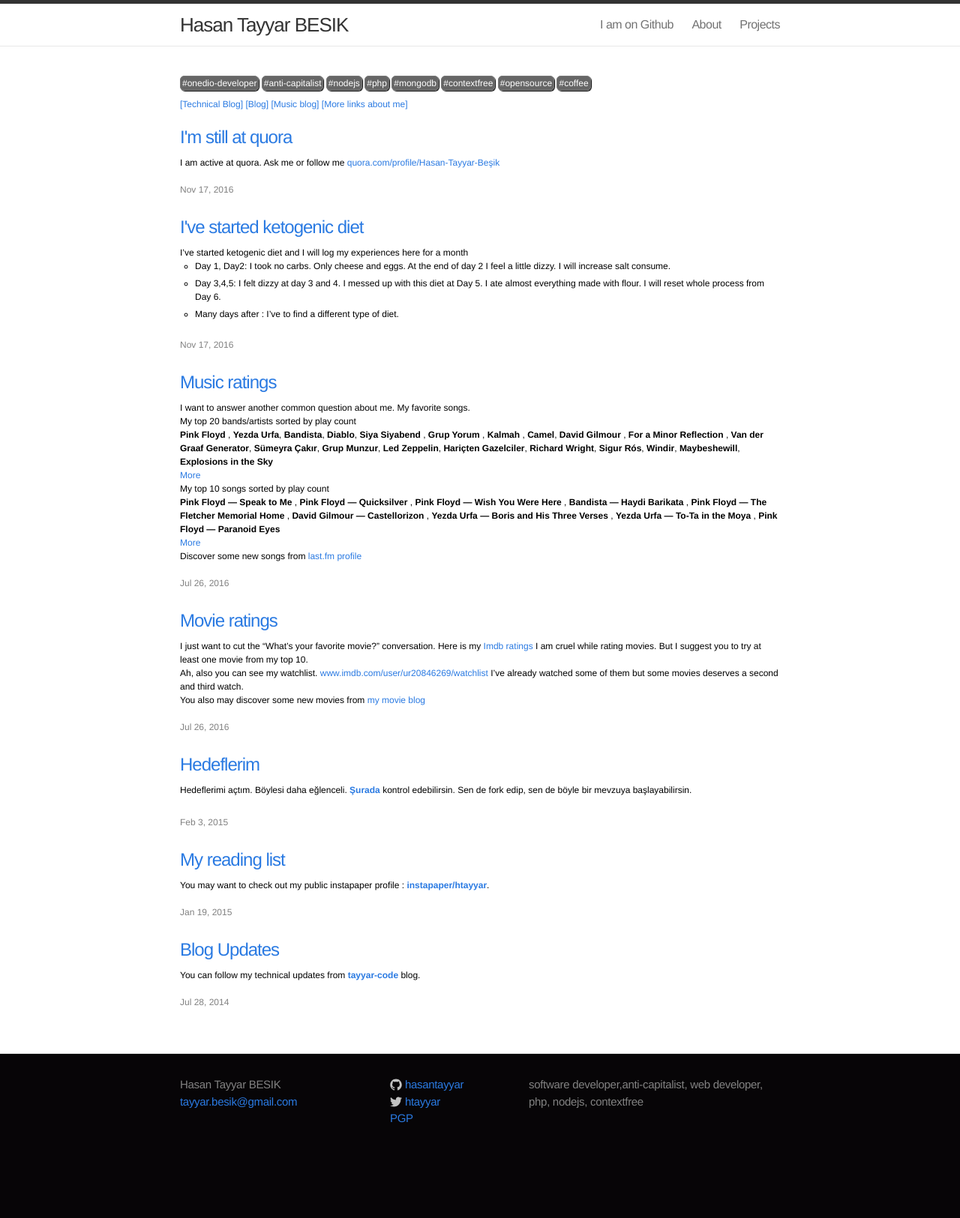
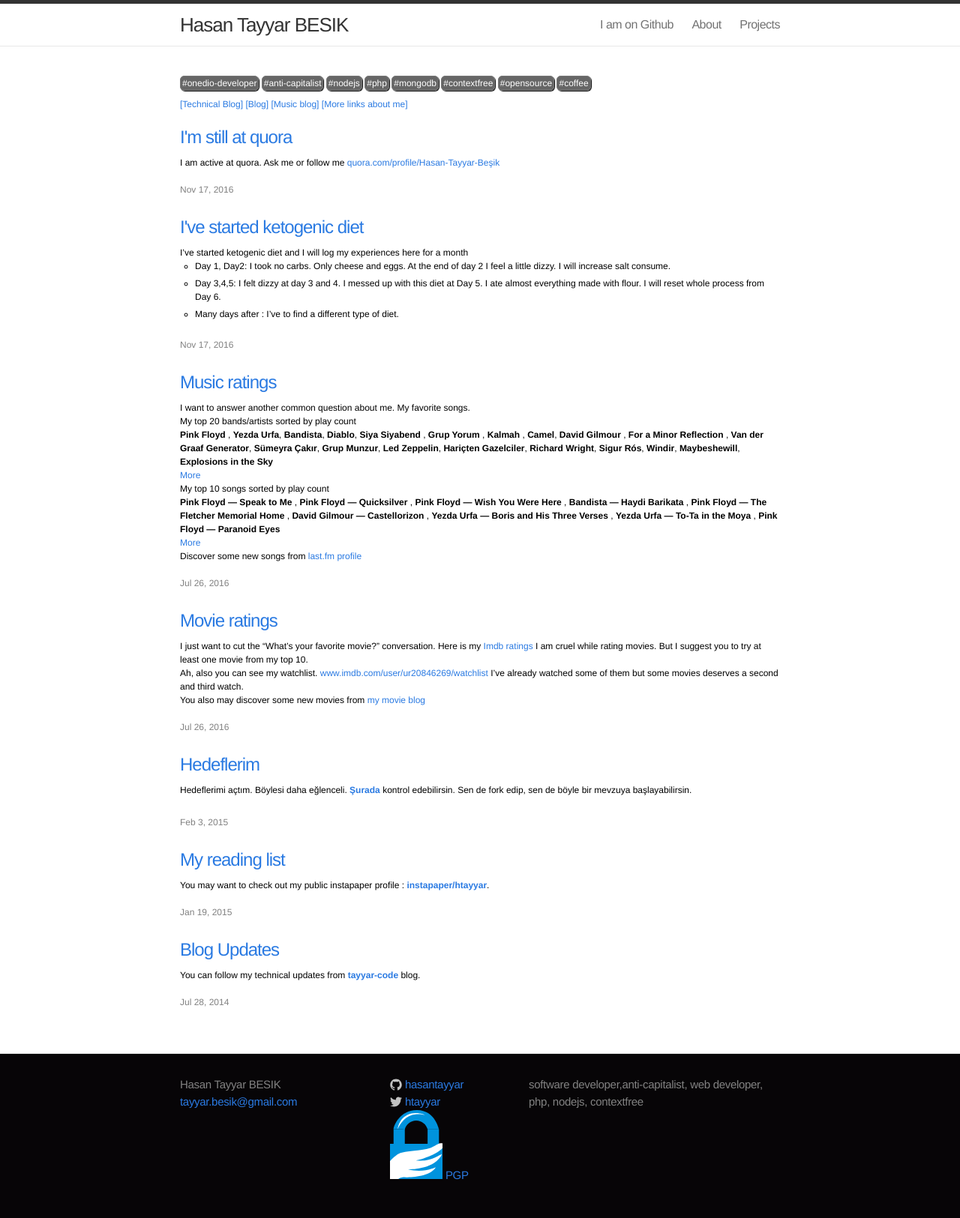
Before and after one commit to hasantayyar/hasantayyar.net, a Jekyll site: the page built from index.html, in a window 1280 px wide. Shown: the whole page at 75% size. Built offline with Jekyll 4.4.1, drawn with Linux system fonts in a browser that asks for light colours; nearby versions of some CDN libraries; some web fonts are replaced; Markdown is read by kramdown in place of the engine named in the settings; before the commit the page ends 1549 px from its top, so only the background shows below that; grey boxes are pictures that could not be loaded.

Commit message:
Update footer.html

```diff
--- a/_includes/footer.html
+++ b/_includes/footer.html
@@ -29,7 +29,8 @@
             <span class="username">{{ site.github_username }}</span>
           </a>
         </li>{% endif %}
-        {% if site.twitter_username %}<li>
+        {% if site.twitter_username %}
+        <li>
           <a href="https://twitter.com/{{ site.twitter_username }}">
             <span class="icon twitter">
               <svg version="1.1" class="twitter-icon-svg" xmlns="http://www.w3.org/2000/svg" xmlns:xlink="http://www.w3.org/1999/xlink" x="0px" y="0px"
@@ -45,8 +46,20 @@
             </span>
             <span class="username">{{ site.twitter_username }}</span>
           </a>
-        </li>{% endif %}
-        <li><a href='https://keybase.io/hasantayyar/pgp_keys.asc?fingerprint=87c523aa47f53e0dd12b77c1c9d4520f8cac8931'>PGP</a></li>
+        </li>
+        {% endif %}
+        <li>
+          <a href='https://keybase.io/hasantayyar/pgp_keys.asc?fingerprint=87c523aa47f53e0dd12b77c1c9d4520f8cac8931'>
+            <span class="icon"><svg xmlns="http://www.w3.org/2000/svg" width="70" height="92" version="1">
+  <path fill="#0093dd" d="M0 44.900002h70V92H0z"/>
+  <path fill="#0093dd" d="M4.7396865 25.468845h15.009007v19.485378H4.7396865zm45.3781075.226088h15.18455v19.239996h-15.18455z"/>
+  <path d="M35.625 0C13.155955.1616478 4.75 20.998357 4.75 25.5625c6.146546-.000001 12.811658.34375 14.21875.34375.330009 0 .398848.000072.71875 0 1.678362-6.870251 7.865117-11.96875 15.25-11.96875 7.352026 0 13.507864 5.051032 15.21875 11.875.387073-.000187.564042 0 .96875 0 12.639162 0 14.125.09375 14.125.09375S60.201152-.175544 35.625 0z" fill="#0093dd" fill-rule="evenodd"/>
+  <path d="M10.269321 25.20553C21.691029 1.9172856 37.700972 5.1573508 46.958242 6.592131c0 0-12.173078-5.829708-23.874213-.0820313C11.608567 12.146925 10.269321 25.20553 10.269321 25.20553zM-.25 68.25s7.7890098-8.701317 14.0625-11C22 54.25 32 55.1875 48.5625 51.875c5.862575-1.172515 7.6875-2.625 16.625-7.25.754992-.390695 5.375-.3125 5.375-.3125l-.375 6.25C60 61.25 36.75 67.21875 34.8125 67.125c19.667484 2.638423 30.16559-7.556918 34.4375-8.1875C59.3125 80.0625 24.0625 79 24.0625 79 44.5 84.5625 61.125 76.25 61.125 76.25c-9.3125 15.40625-43.6875 13.3125-43.6875 13.3125-3.59375.3125-6.5 2.625-6.5 2.625L-.125 92.5-.25 68.25z" fill="#fff" fill-rule="evenodd"/>
+</svg>
+            </span>
+            <span class="username">PGP</span>
+          </a>
+        </li>
 
       </ul>
     </div>
```
